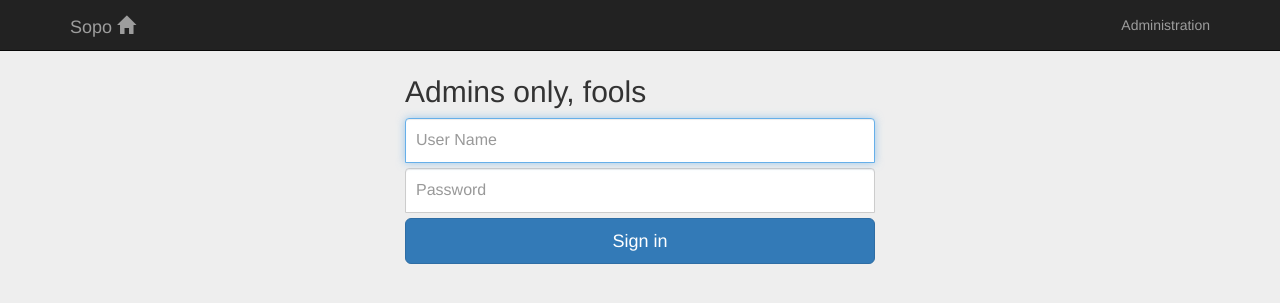
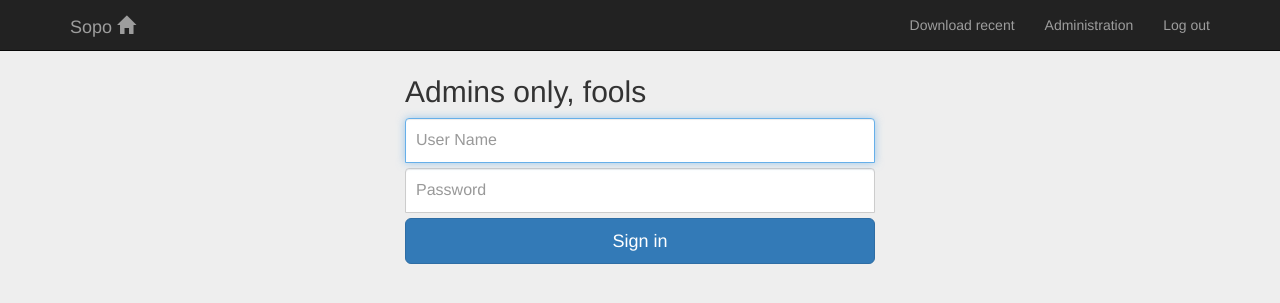
Before and after one commit to soapyking/sopo-kiosk, a Flask app: a page that uses kiosk/kiosk/templates/base.html in a window 1280 px wide. Shown: the top 303 px of the page. Run offline with Flask 2, Linux system fonts and the light colour scheme; the visitor is signed in with stand-in values (Sample User, id 1); parts of the project's set-up code (start-up, migrations or seed data) failed here and were passed over; some libraries are stand-ins or nearby versions.

Commit message:
Logout and download guests buttons on navbar

```diff
--- a/kiosk/kiosk/templates/base.html
+++ b/kiosk/kiosk/templates/base.html
@@ -24,7 +24,13 @@
         <a class="navbar-brand" href="/signin">Sopo <span class="glyphicon glyphicon-home"></span></a>
       </div>
       <ul class="nav navbar-nav navbar-right">
+        {% if session.current_admin %}
+        <li><a href="/administration/download/guest_signins">Download recent</a></li>
+        {% endif %}
         <li><a href="/administration">Administration</a></li>
+        {% if session.current_admin %}
+        <li><a href="/administration/logout">Log out</a></li>
+        {% endif %}
       </ul>
     </div>
   </div>
```
